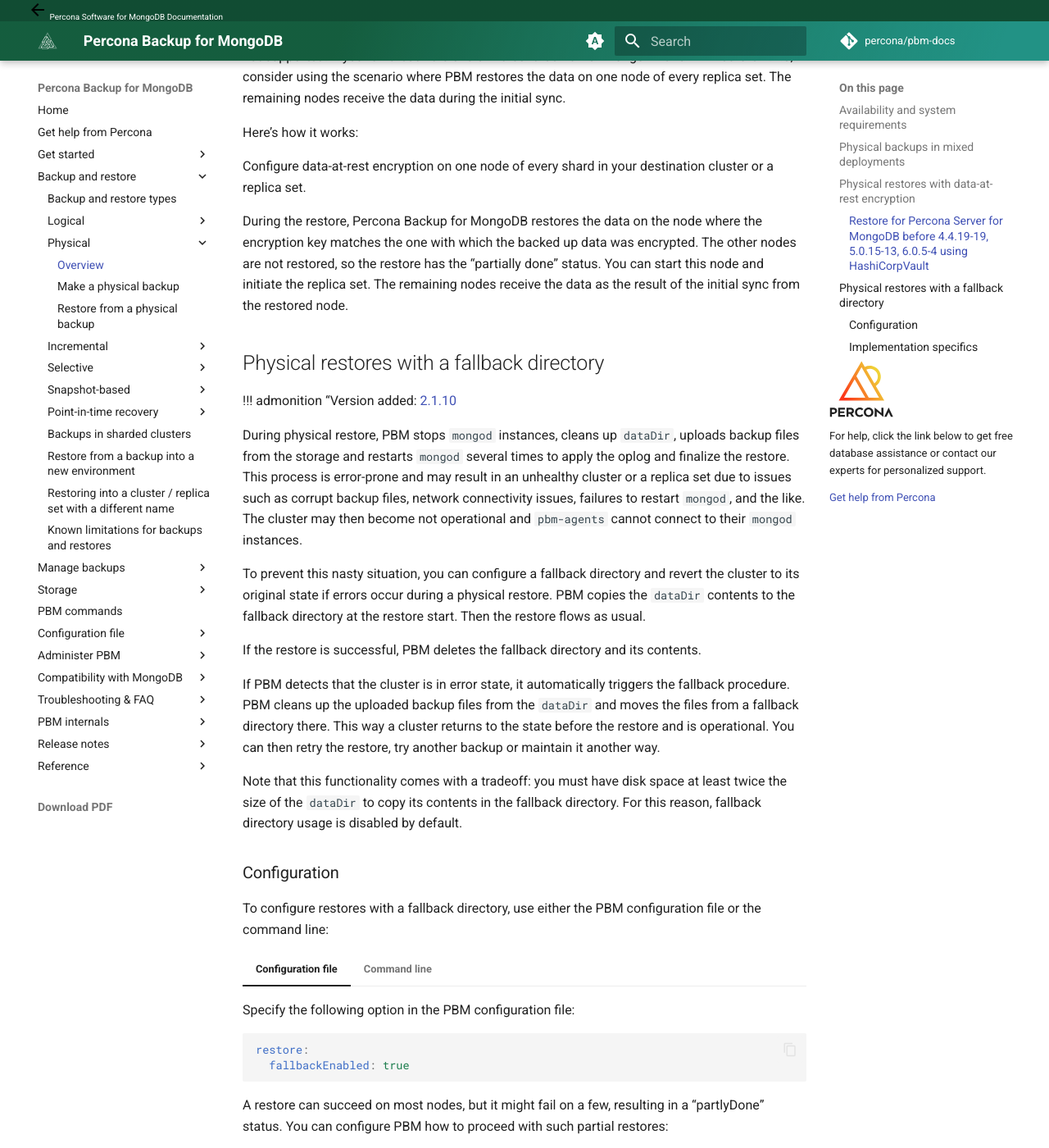
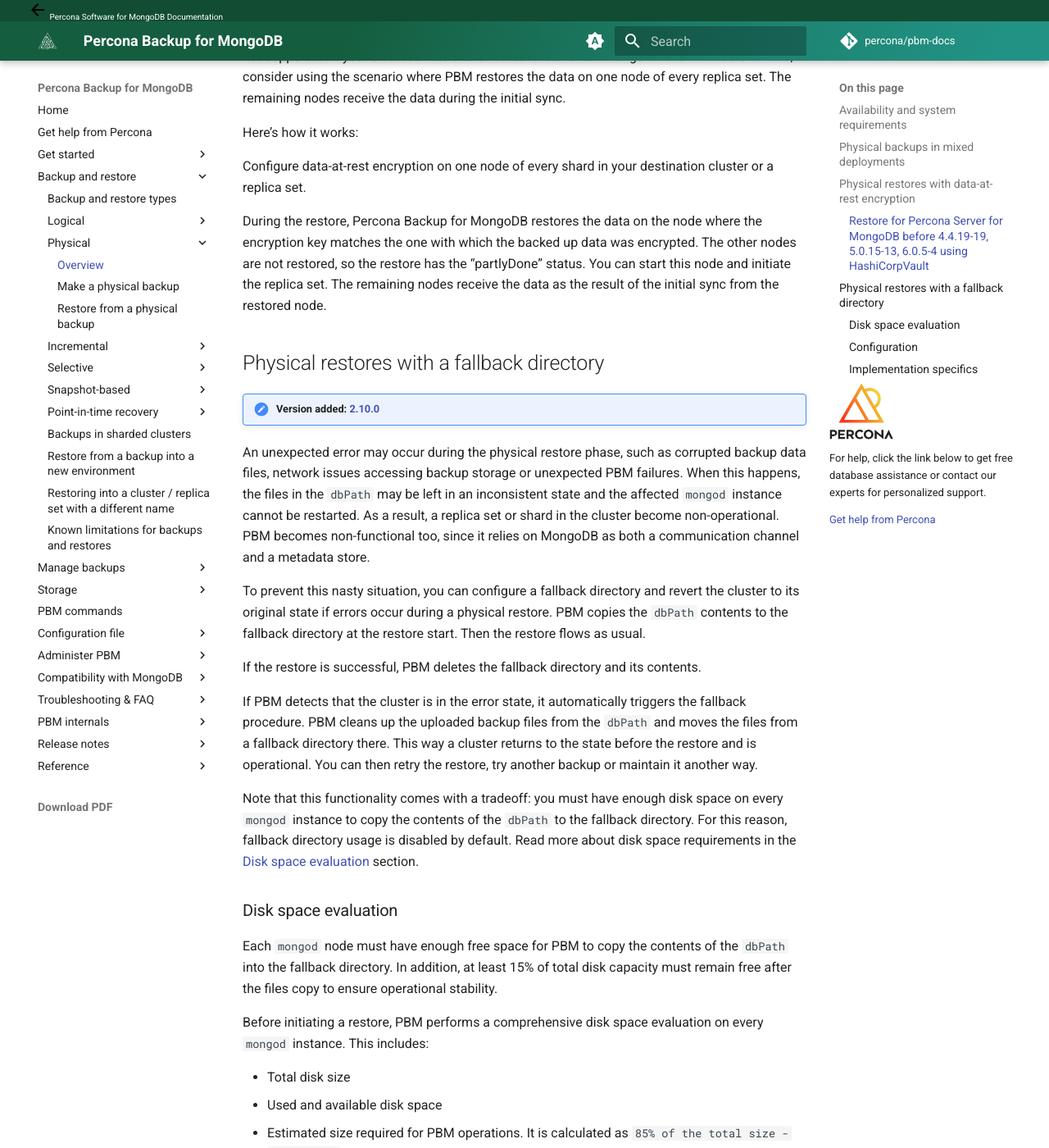
Before and after one commit to percona/pbm-docs, an MkDocs documentation site: the page built from docs/features/physical.md, in a window 1280 px wide and 1400 px high, scrolled down 3626 px. Shown: the whole window at 82% size. Built offline with MkDocs 1.6.1 and Material for MkDocs 9.7.7, drawn with Linux system fonts in a browser that asks for light colours; nearby versions of some CDN libraries; comment, search, counter and statistics services are not loaded; some of the changed text lies outside the part shown.

Commit message:
Updated the descrption, added flags description

````diff
--- a/docs/features/physical.md
+++ b/docs/features/physical.md
@@ -97,27 +97,53 @@
 
 Configure data-at-rest encryption on one node of every shard in your destination cluster or a replica set.
 
-During the restore, Percona Backup for MongoDB restores the data on the node where the encryption key matches the one with which the backed up data was encrypted. The other nodes are not restored, so the restore has the "partially done" status. You can start this node and initiate the replica set. The remaining nodes receive the data as the result of the initial sync from the restored node.
+During the restore, Percona Backup for MongoDB restores the data on the node where the encryption key matches the one with which the backed up data was encrypted. The other nodes are not restored, so the restore has the "partlyDone" status. You can start this node and initiate the replica set. The remaining nodes receive the data as the result of the initial sync from the restored node.
 
 ## Physical restores with a fallback directory
 
-!!! admonition "Version added: [2.1.10](../release-notes/2.1.10.md)
+!!! admonition "Version added: [2.10.0](../release-notes/2.10.0.md)"
 
-During physical restore, PBM stops `mongod` instances, cleans up `dataDir`, uploads backup files from the storage and restarts `mongod` several times to apply the oplog and finalize the restore. This process is error-prone and may result in an unhealthy cluster or a replica set due to issues such as corrupt backup files, network connectivity issues, failures to restart `mongod`, and the like. The cluster may then become not operational and `pbm-agents` cannot connect to their `mongod` instances.
+An unexpected error may occur during the physical restore phase, such as corrupted backup data files, network issues accessing backup storage or unexpected PBM failures. When this happens, the files in the `dbPath` may be left in an inconsistent state and the affected `mongod` instance cannot be restarted. As a result, a replica set or shard in the cluster become non-operational. PBM becomes non-functional too, since it relies on MongoDB as both a communication channel and a metadata store.
 
-To prevent this nasty situation, you can configure a fallback directory and revert the cluster to its original state if errors occur during a physical restore.  PBM copies the `dataDir` contents to the fallback directory at the restore start. Then the restore flows as usual.
+To prevent this nasty situation, you can configure a fallback directory and revert the cluster to its original state if errors occur during a physical restore. PBM copies the `dbPath` contents to the fallback directory at the restore start. Then the restore flows as usual.
 
 If the restore is successful, PBM deletes the fallback directory and its contents.
 
-If PBM detects that the cluster is in error state, it automatically triggers the fallback procedure. PBM cleans up the uploaded backup files from the `dataDir` and moves the files from a fallback directory there. This way a cluster returns to the state before the restore and is operational. You can then retry the restore, try another backup or maintain it another way.
+If PBM detects that the cluster is in the error state, it automatically triggers the fallback procedure. PBM cleans up the uploaded backup files from the `dbPath` and moves the files from a fallback directory there. This way a cluster returns to the state before the restore and is operational. You can then retry the restore, try another backup or maintain it another way.
 
-Note that this functionality comes with a tradeoff: you must have disk space at least twice the size of the `dataDir` to copy its contents in the fallback directory. For this reason, fallback directory usage is disabled by default.
+Note that this functionality comes with a tradeoff: you must have enough disk space on every `mongod` instance to copy the contents of the `dbPath` to the fallback directory. For this reason, fallback directory usage is disabled by default. Read more about disk space requirements in the [Disk space evaluation](#disk-space-evaluation) section.
+
+### Disk space evaluation
+
+Each `mongod` node must have enough free space for PBM to copy the contents of the `dbPath` into the fallback directory. In addition, at least 15% of total disk capacity must remain free after the files copy to ensure operational stability.
+
+Before initiating a restore, PBM performs a comprehensive disk space evaluation on every `mongod` instance. This includes:
+
+* Total disk size
+* Used and available disk space
+* Estimated size required for PBM operations. It is calculated as `85% of the total size - used space`
+* Backup size. The backup size must be less than the estimated size required for PBM operations. PBM uses the uncompressed backup size for evaluation. This information is stored in the backup metadata and is available in the `pbm describe-backup` command output.
+
+Note that point-in-time recovery oplog chunks are not evaluated. The remaining free space is considered sufficient for PBM to replay them successfully during the restore.
+
+To illustrate this evaluation, consider the following example:
+
+* Disk total: 10 GB
+* Used: 6 GB
+* Free space: 4 GB
+* Available for PBM usage: 10GB * 85% - 6GB = 2.5 GB
+
+The backup size must be less than 2.5 GB to proceed with the restore using the fallback directory.
+
+PBM logs this evaluation in detail. You can view it using the `pbm logs` command.
+
+If even one node in the cluster lacks sufficient disk space according to this calculation, PBM aborts the restore process.
 
 ### Configuration
 
-To configure restores with a fallback directory, use either the PBM configuration file or the command line:
+To configure physical restores with a fallback directory, use either the PBM configuration file or the command line:
 
-=== "Configuration file"
+=== ":octicons-file-code-24: Configuration file"
 
     Specify the following option in the PBM configuration file:
 
@@ -126,32 +152,38 @@
       fallbackEnabled: true
     ```
 
-    A restore can succeed on most nodes, but it might fail on a few, resulting in a "partlyDone" status. You can configure PBM how to proceed with such partial restores:
+=== ":material-console: Command line"
+
+     You can start the restore with a fallback directory directly using the `--fallback-enabled` flag:
+
+     ```{.bash data-prompt="$"}
+     $ pbm restore --time <time> --fallback-enabled=true
+     ```
+
+
+A restore can succeed on most nodes, but it might fail on a few, resulting in a "partlyDone" status. You can configure PBM how to proceed with such partial restores:
+
+=== ":octicons-file-code-24: Configuration file"
 
     ```yaml
     restore:
-      allowPartialRestore: true
+      allowPartlyDone: true
     ```
 
-    If you allow them (default value), PBM finalizes the restore. Once the cluster is up and running, the failed node receives the necessary data from other members through an initial sync.
+=== ":material-console: Command line"
 
-    If you deny partial restores, PBM treats a cluster as unhealthy and falls it back to the original state. In this case you must have the `restore.fallbackEnabled` option set to `true`
+    ```{.bash data-prompt="$"}
+    $ pbm restore --time <time> --fallback-enabled=true --allow-partly-done=true
+    ```
 
-=== "Command line"
+If you allow partial restores (default value), PBM finalizes the restore. Once the cluster is up and running, the failed node receives the necessary data from other members through an initial sync.
 
-     You can start the restore with a fallback directory directly using the `--fallback` flag:
-
-     ```{.bash data-prompt="$"}
-     $ pbm restore --time <time> --fallback
-     ```
-
-     To allow partial restores, pass the `--allow-partial-restore` flag for the `pbm restore` command:
-
-     ```{.bash data-prompt="$"}
-     $ pbm restore --time <time> --allow-partial-restore
-     ```
+If you deny partial restores, PBM treats a cluster as unhealthy and falls it back to the original state. In this case you must have the `restore.fallbackEnabled` option set to `true` or run the `pbm restore` command with the `--fallback-enabled` flag. Otherwise, PBM reports a restore as a failed one.
 
 ### Implementation specifics
 
-1. The use of fallback directory is supported for both replica set and sharded cluster deployments
-2. You must have the disk space at least twice the size of the `dataDir` to store its contents in the fallback directory during the restore.
+1. The use of fallback directory is supported for both replica set and sharded cluster deployments.
+2. The use of fallback directory is supported for both full physical and physical incremental backups
+3. You must have enough free space on every `mongod` node for PBM to copy the `dbPath` contents to a fallback directory. After the file copy, at least 15% of the total disk size must remain free to ensure operational stability. This free space is also considered enough to replay oplog during point-in-time recovery.
+4. In case of incremental backups, all increments are included in backup size calculation.
+5. You can only restore backups made with PBM version 2.10.0 using the fallback directory. For backups made with earlier PBM versions, PBM doesn't have the uncompressed backup size and cannot evaluate the disk space for fallback directory. Therefore, PBM automatically disables the `fallbackEnabled` setting and logs this action.
````
Also changed, not shown: docs/reference/pbm-commands.md (+3 -0 lines), docs/usage/describe-backup.md (+22 -0 lines).
